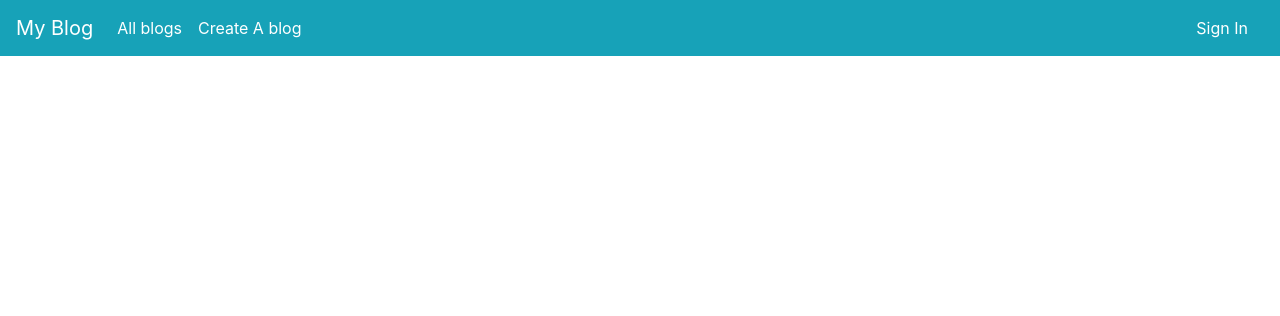
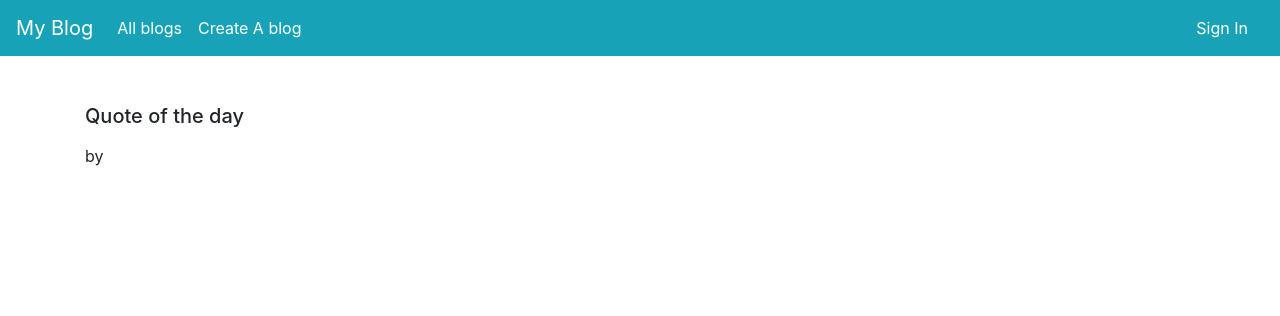
Before and after one commit to Sieva-cmd/Myblog, a Flask app: template app/templates/index.html in a window 1280 px wide. Shown: the top 316 px of the page. Run offline with Flask 2, Linux system fonts and the light colour scheme; the template is opened without the code that fills it, so the values that code supplies are empty; some libraries are stand-ins or nearby versions.

Commit message:
add random quote

```diff
--- a/app/templates/index.html
+++ b/app/templates/index.html
@@ -1 +1,18 @@
+
+
 {% extends 'base.html' %}
+
+{%block content%}
+<br>
+<br>
+  <div class="container">
+      <div class="row">
+          <div class="col-md-4">
+              <h5>Quote of the day</h5>
+              <p>{{my_quote.quote}} </p>
+              <p>by{{my_quote.author}} </p>
+
+          </div>
+      </div>
+  </div>
+{%endblock%}
```
Also changed, not shown: app/main/views.py (+12 -1 lines), app/models.py (+8 -0 lines), app/requests.py (+18 -2 lines), app/templates/macro.html (deleted), 1 other file.
